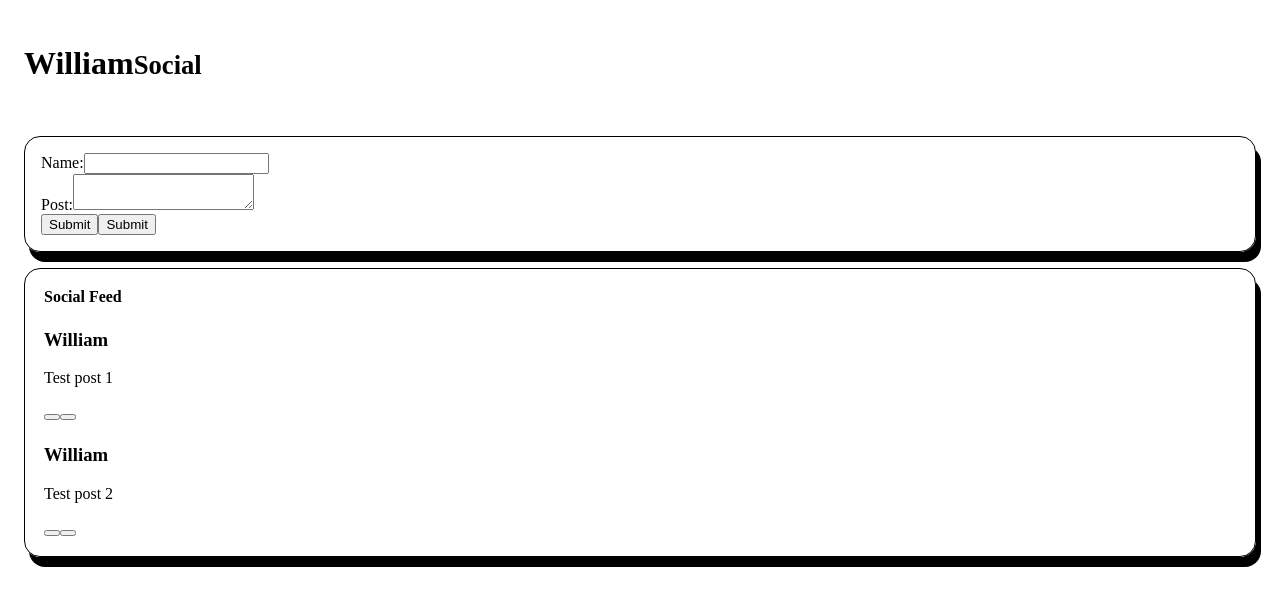
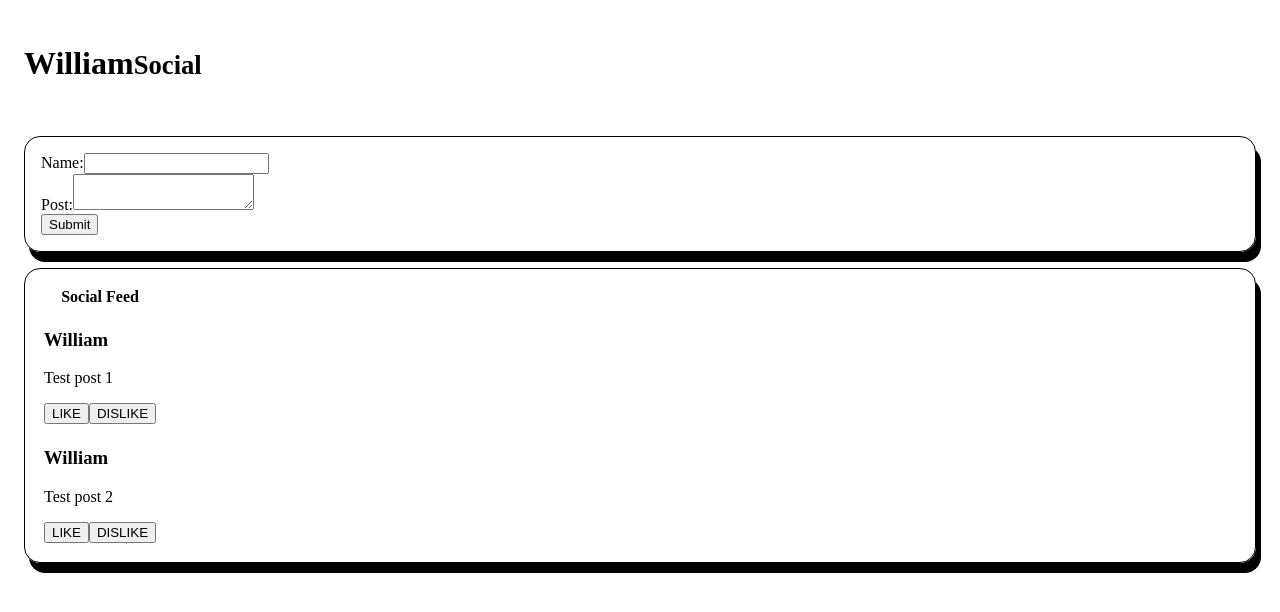
Before and after one commit to WilliamHagan808/socialfeed, a React (Create React App) app: page / in a window 1280 px wide. Shown: the top 612 px of the page. Built offline with nearby package versions, Linux system fonts and the light colour scheme.

Commit message:
Finish styling fix last min error

```diff
--- a/src/components/CreatePost/CreatePost.jsx
+++ b/src/components/CreatePost/CreatePost.jsx
@@ -22,7 +22,7 @@
             <textarea type='text' className='form-control' value={comment} onChange={(event) => setComment(event.target.value)} />
             </div>
             <button type='submit' className="btn btn-primary button-style" >Submit</button>
-            <button type='submit' className="btn btn-outline-dark button-style" >Submit</button>
+
         </form>
      );
 }
--- a/src/components/Post/Post.jsx
+++ b/src/components/Post/Post.jsx
@@ -35,10 +35,10 @@
       <p className="col">{props.post.comment}</p>
       <div>
       <button className={[likeactive ? 'like': null, '' ].join('')} onClick={likef} >
-
+LIKE
       </button>
       <button className={[dislikeactive ? 'dislike': null, '' ].join('')} onClick={dislikef}>
-
+  DISLIKE
       </button>
       </div>
     </div>
```
